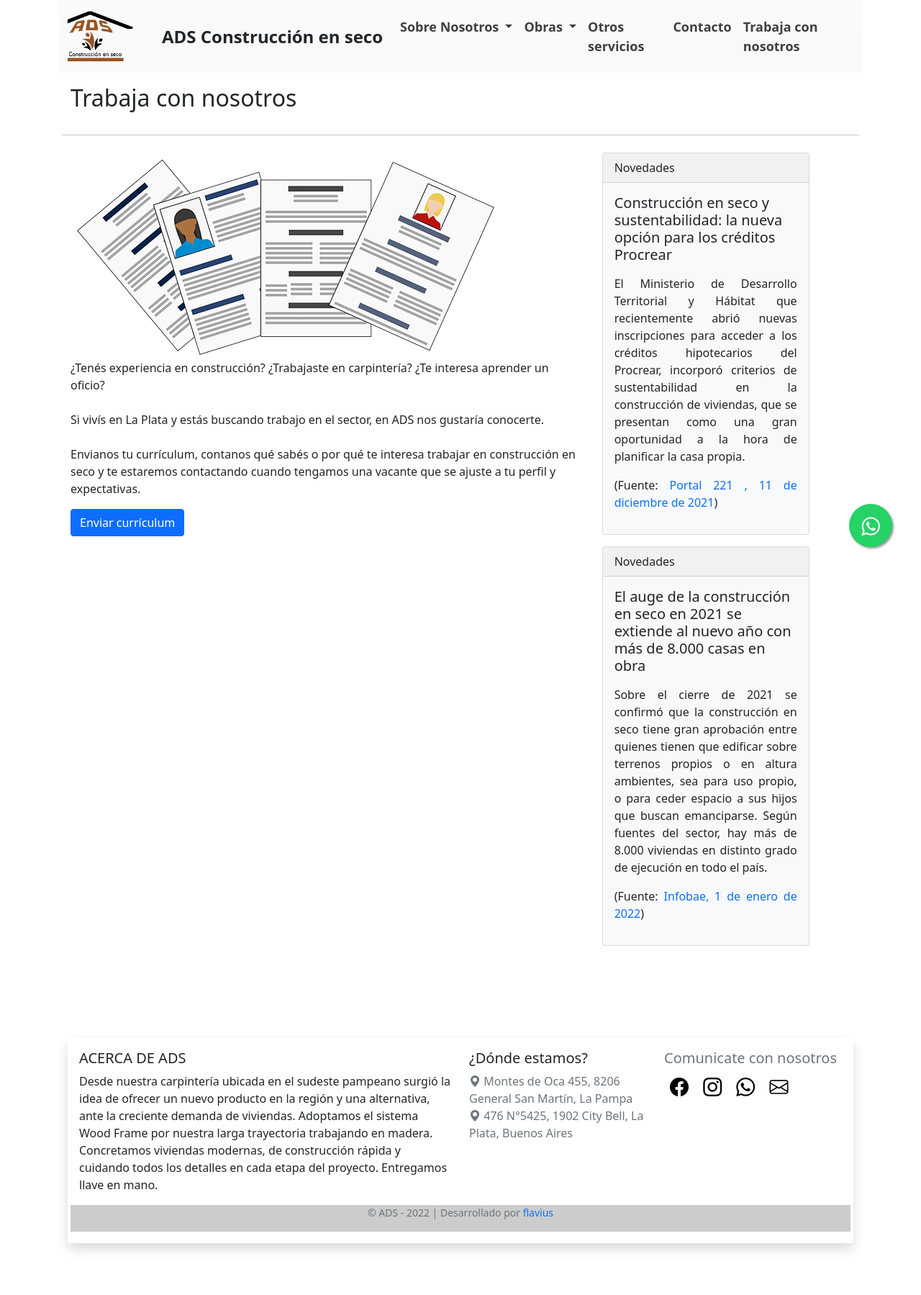
After one commit to flavius87/Website-ADS, a Django app: page /trabaja-con-nosotros/ in a window 1280 px wide. The commit adds this page. Shown: the whole page at 72% size. Run offline with Django 3.2, Linux system fonts and the light colour scheme; data comes from the database, SQL or seed files in the repository; both versions use the stored data as it was after the commit; some libraries are stand-ins or nearby versions.

Commit message:
cambios en sitio

```diff
--- a/adsApp/templates/layout.html
+++ b/adsApp/templates/layout.html
@@ -90,6 +90,9 @@
             {% endfor %}
             <li class="nav-item">
               <a class="nav-link" href="{% url 'contacto' %}">Contacto</a>
+            </li>
+            <li class="nav-item">
+              <a class="nav-link" href="{% url 'trabaja-con-nosotros' %}">Trabaja con nosotros</a>
             </li>
           </ul>
         </div>
@@ -209,6 +212,7 @@
 
   </body>
 
+  <!----- Footer ----->
   <br>
   <footer>
     <div class="container p-4">
@@ -235,13 +239,13 @@
 
           <div class="col-lg-3 col-md-6 mb-4 mb-md-0">
             <h6 class="text-muted lead">Comunicate con nosotros</h6>
-            <div id="iconos" class="">
+            <div id="iconos">
               <a href="https://www.facebook.com/ADSconstruccionpampeana" target="_blank"><i
                   class="bi bi-facebook"></i></a>
               <a href="https://www.instagram.com/adsconstruccion/" target="_blank"><i class="bi bi-instagram"></i></a>
               <a href="https://api.whatsapp.com/send?phone=5492213146395&text=Hola!%20Quisiera%20m%C3%A1s%20informaci%C3%B3n%20sobre%20el%20modelo%20de%20construcci%C3%B3n%20de%20ADS"
                 target="_blank"><i class="bi bi-whatsapp"></i></a>
-              <a href="mailto:ads.construccionpampeana@gmail.com?Subject=Me%interesa%saber%más%para%construir"><i
+              <a href="mailto:ads.construccionpampeana@gmail.com?Subject=Me%20interesa%20saber%20más%20para%20construir"><i
                   class="bi bi-envelope"></i></a>
             </div>
           </div>
--- /dev/null
+++ b/adsApp/templates/work-us.html
@@ -0,0 +1,39 @@
+{% extends 'layout.html' %}
+
+{% block title %} Trabaja con nosotros {% endblock %}
+
+{% block content %}
+{% load static %}
+<div class="container mb-5">
+    <div class="card-body">
+        <div class="row">
+            <h2 class="card-title">Trabaja con nosotros</h2>
+            <hr class="my-4">
+            <div class="col-12 col-md-8">
+                <img src="{% static 'images/trabaja-con-nosotros.png' %}" alt="trabaja-con-nosotros">
+                <p class="card-text">¿Tenés experiencia en construcción? ¿Trabajaste en carpintería? ¿Te interesa aprender un oficio?<br>
+                    <br>
+                    Si vivís en La Plata y estás buscando trabajo en el sector, en ADS nos gustaría conocerte. <br>
+                    <br>
+                    Envianos tu currículum, contanos qué sabés o por qué te interesa trabajar en construcción en seco y te estaremos contactando cuando tengamos una vacante que se ajuste a tu perfil y expectativas.</p>
+                    <a href="mailto:ads.construccionpampeana@gmail.com?Subject=Quiero%20trabajar%20en%20ADS" class="btn btn-primary">Enviar currículum</a>
+            </div>
+
+            <!----- Asside ----->
+                <div class="col-12 col-md-4">
+                    {% for asside in assides %}
+                    <div class="card text-dark bg-light mb-3" style="max-width: 18rem;">
+                        <div class="card-header">{{asside.1}} </div>
+                        <div class="card-body">
+                            <h5 class="card-title">{{asside.2}}</h5>
+                                <p class="card-text">{{asside.3|safe}}</p>
+                        </div>
+                    </div>
+                    {% endfor %}
+                </div>
+        </div>
+    </div>
+</div>
+
+
+{% endblock %}
--- a/adsApp/urls.py
+++ b/adsApp/urls.py
@@ -6,4 +6,5 @@
     path('', views.index, name="index"),
     path('inicio/', views.index, name="inicio"),
     path('contacto/', views.contact, name="contacto"),
+    path('trabaja-con-nosotros/', views.work, name="trabaja-con-nosotros"),
 ]
--- a/adsApp/views.py
+++ b/adsApp/views.py
@@ -44,3 +44,8 @@
     else:
         form = ContactForm(None)
         return render(request, 'contact.html', {'form':form})
+
+
+def work(request):
+
+    return render(request, 'work-us.html')
```
Also changed, not shown: adsApp/static/images/trabaja-con-nosotros.png (added), db.sqlite3, media/images/cv.png (added), 10 other files.
